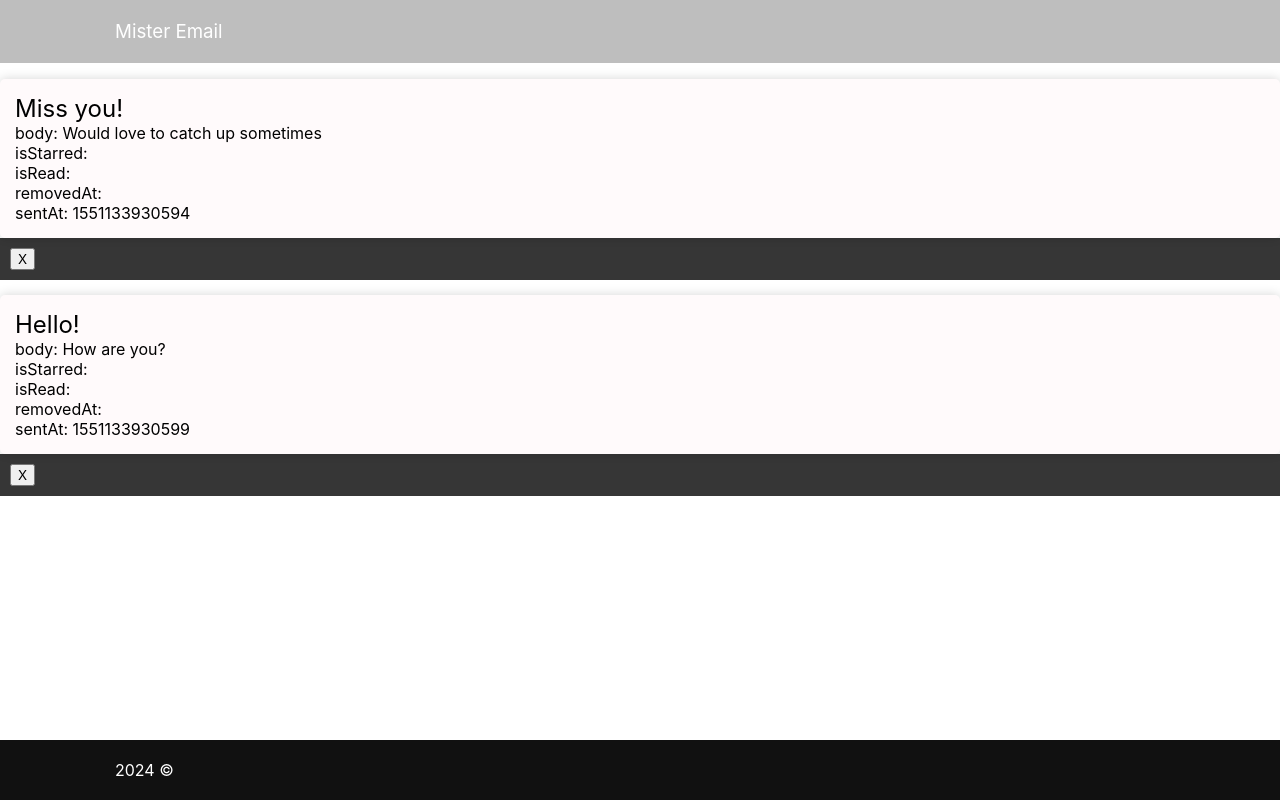
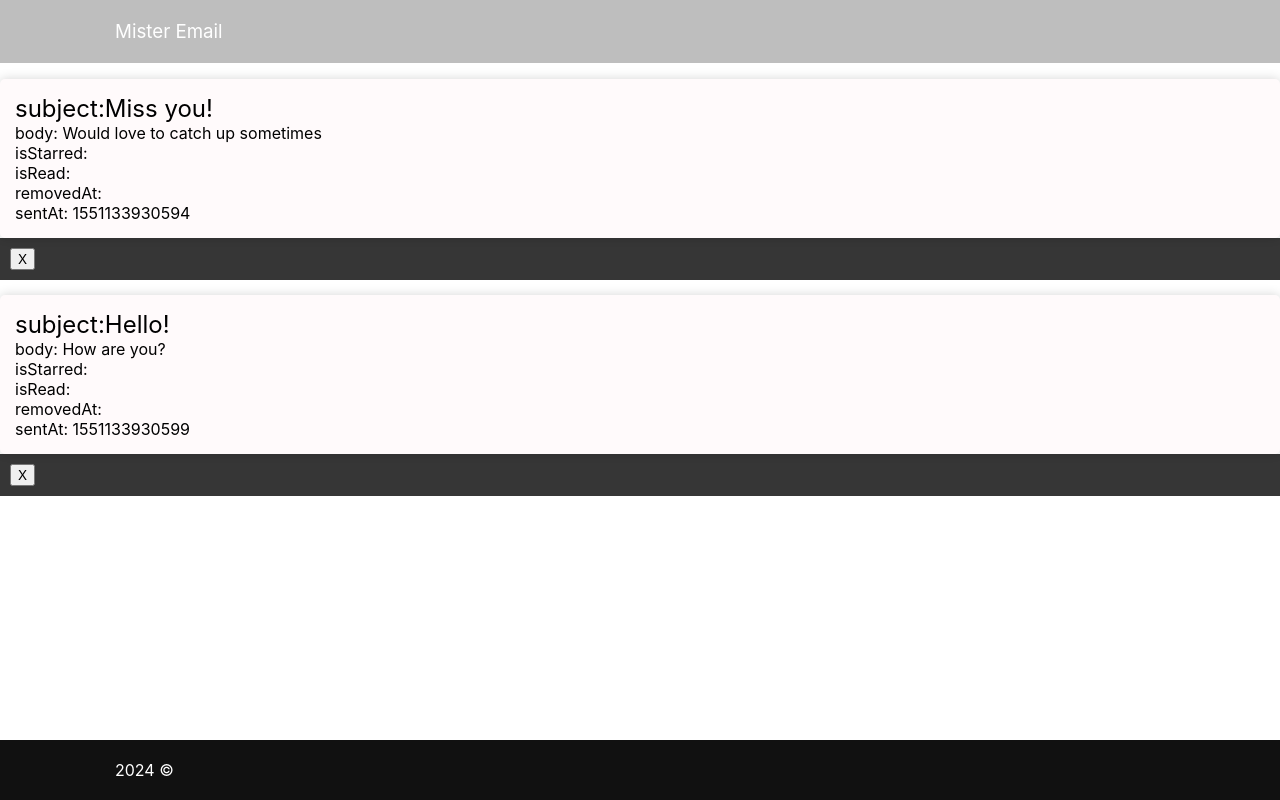
Before and after one commit to benel2606/MisterEmail, a React (Vite) app: page /#/email in a window 1280 px wide. Built offline with nearby package versions, Linux system fonts and the light colour scheme.

Commit message:
test commit

```diff
--- a/src/cmps/EmailPreview.jsx
+++ b/src/cmps/EmailPreview.jsx
@@ -7,7 +7,7 @@ export function EmailPreview({ email }) {
     return (
         <article className="email-preview">
             <Link to={`/email/${email.id}`}>
-                <h2>{email.subject}</h2>
+                <h2>subject:{email.subject}</h2>
                 <h4>body: {email.body}</h4>
                 <h4>isStarred: {email.isStarred}</h4>
                 <h4>isRead: {email.isRead}</h4>
```
